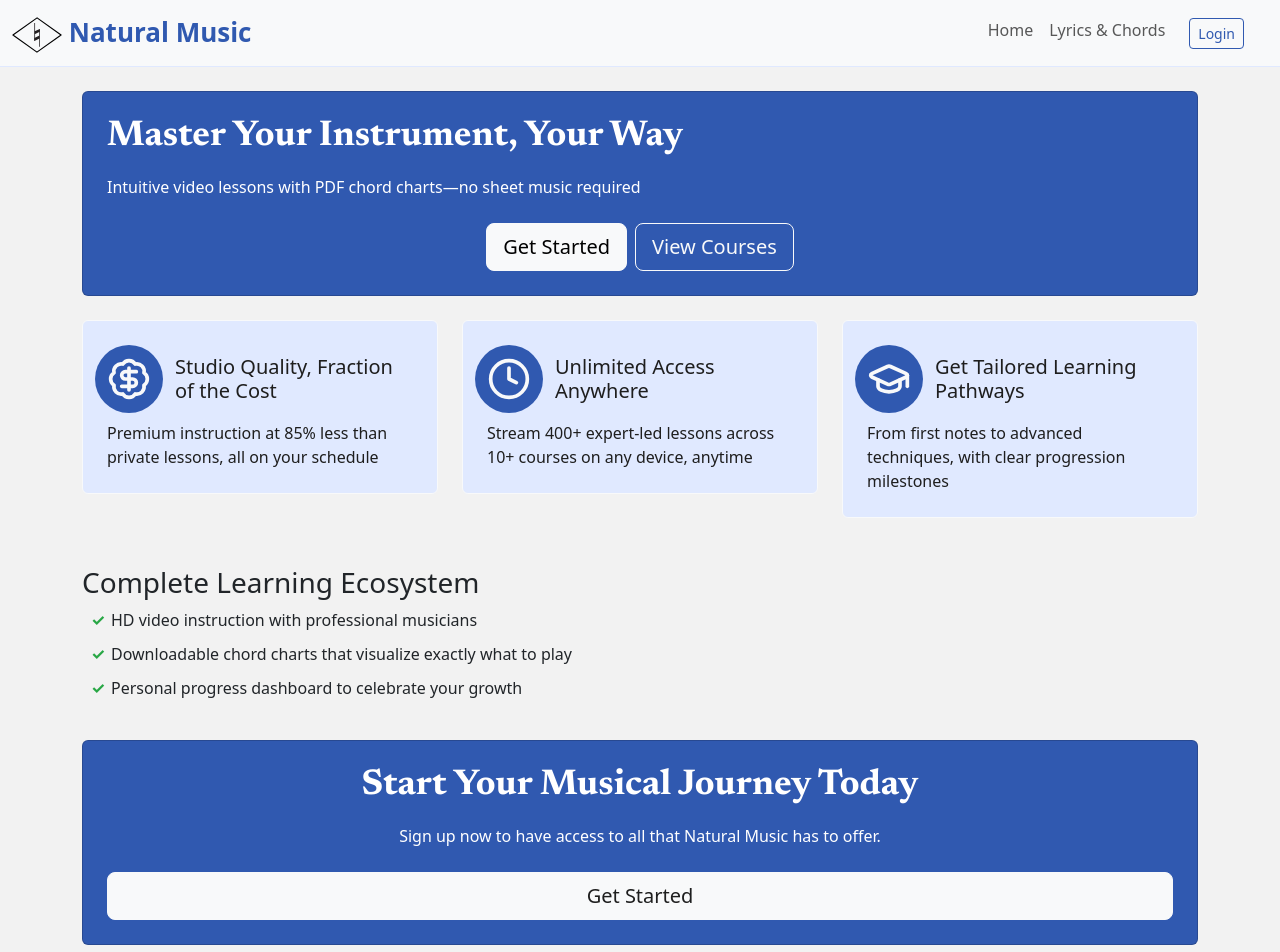
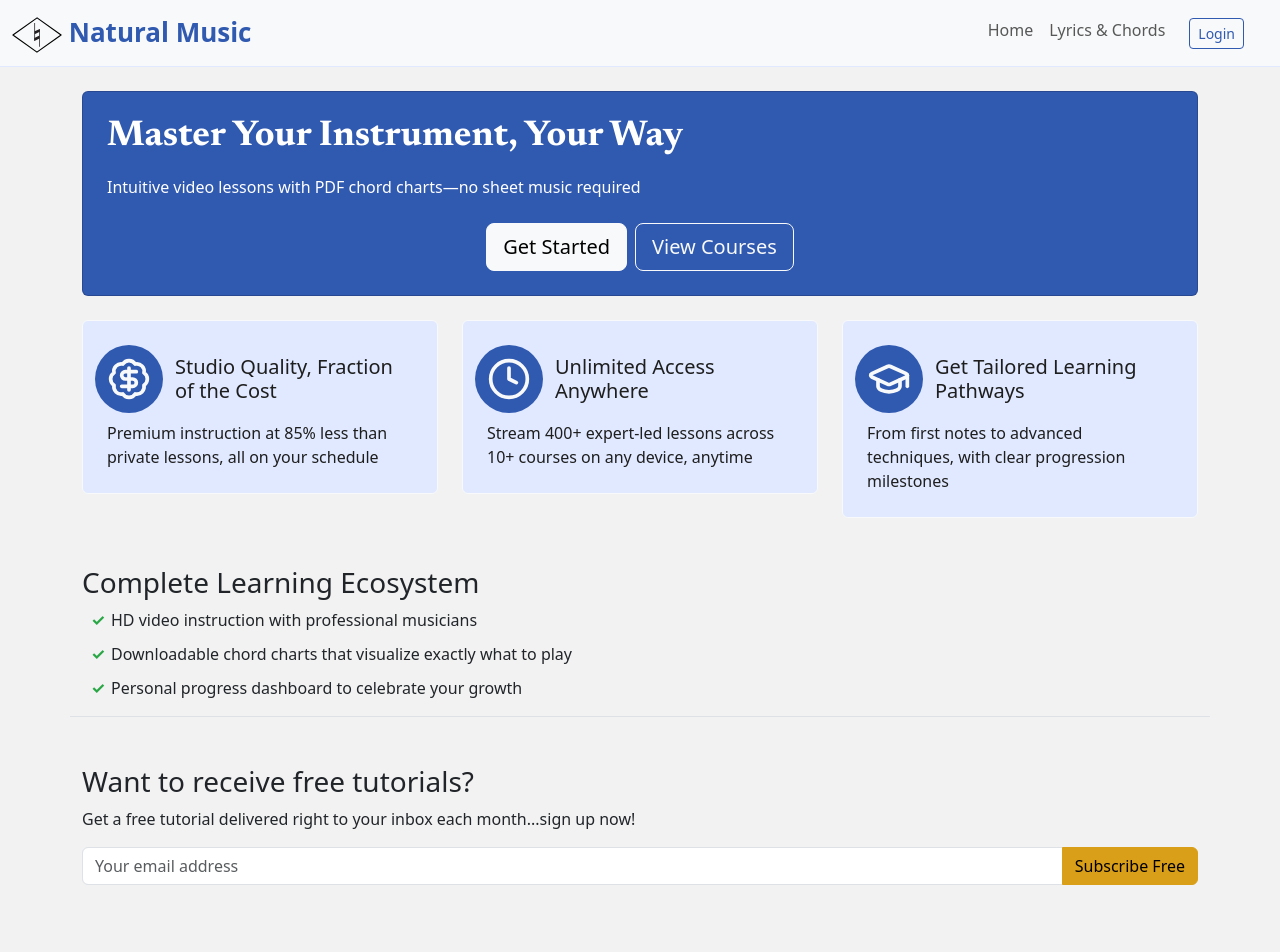
Before and after one commit to danohart/naturalmusicapp, a Next.js app: page / in a window 1280 px wide. Shown: the top 952 px of the page. Built offline with nearby package versions, Linux system fonts and the light colour scheme; no server answers.

Commit message:
Add a mailchimp component

```diff
--- /dev/null
+++ b/src/components/MailchimpSubscribe.js
@@ -0,0 +1,119 @@
+// components/MailchimpSubscribe.js
+import React, { useState } from "react";
+import { Row, Col, Form, Button, InputGroup, Alert } from "react-bootstrap";
+
+/**
+ * Mailchimp subscription form component styled with React Bootstrap
+ * @param {Object} props Component props
+ * @param {string} props.className Additional CSS classes
+ * @param {string} props.placeholder Placeholder text for email input
+ * @param {string} props.buttonText Text for the submit button
+ * @param {string} props.buttonVariant Bootstrap button variant
+ * @param {Object} props.formProps Additional props for Form component
+ * @returns {JSX.Element} Rendered component
+ */
+const MailchimpSubscribe = ({
+  className = "",
+  placeholder = "Your Email",
+  buttonText = "Subscribe",
+  buttonVariant = "primary",
+  formProps = {},
+}) => {
+  const [email, setEmail] = useState("");
+  const [submitting, setSubmitting] = useState(false);
+  const [message, setMessage] = useState(null);
+
+  const handleSubmit = (e) => {
+    // We don't prevent default because we want the form to actually submit to Mailchimp
+    // This will open in a new tab due to the target="_blank" attribute
+
+    if (!email || !email.includes("@")) {
+      e.preventDefault();
+      setMessage({
+        type: "danger",
+        text: "Please enter a valid email address",
+      });
+      return;
+    }
+
+    setSubmitting(true);
+    // The form will handle the actual submission to Mailchimp
+    // We just need to show a success message before the page changes
+    setMessage({ type: "success", text: "Thanks for subscribing!" });
+
+    // Reset after submission (though user will likely be redirected by Mailchimp)
+    setTimeout(() => {
+      setSubmitting(false);
+    }, 2000);
+  };
+
+  return (
+    <Row className={className + " bt-3"}>
+      <Col xs={12}>
+        <h3>Want to receive free tutorials?</h3>
+        <p>
+          Get a free tutorial delivered right to your inbox each month...sign up
+          now!
+        </p>
+      </Col>
+      <Col xs={12}>
+        {message && (
+          <Alert
+            variant={message.type}
+            onClose={() => setMessage(null)}
+            dismissible
+          >
+            {message.text}
+          </Alert>
+        )}
+
+        <Form
+          id='mc-embedded-subscribe-form'
+          className='validate'
+          action='//naturalmusicstore.us12.list-manage.com/subscribe/post?u=3555d06362fd1009fbd0784ad&amp;id=ff59552330'
+          method='post'
+          name='mc-embedded-subscribe-form'
+          target='_blank'
+          noValidate
+          onSubmit={handleSubmit}
+          {...formProps}
+        >
+          <InputGroup className='mb-3'>
+            <Form.Control
+              type='email'
+              name='EMAIL'
+              id='mce-EMAIL'
+              className='required email'
+              placeholder={placeholder}
+              value={email}
+              onChange={(e) => setEmail(e.target.value)}
+              required
+              aria-label='Email address'
+            />
+            <Button
+              variant={buttonVariant}
+              type='submit'
+              name='subscribe'
+              id='mc-embedded-subscribe'
+              disabled={submitting}
+            >
+              {submitting ? "Subscribing..." : buttonText}
+            </Button>
+          </InputGroup>
+          <div
+            style={{ position: "absolute", left: "-5000px" }}
+            aria-hidden='true'
+          >
+            <input
+              type='text'
+              name='b_3555d06362fd1009fbd0784ad_ff59552330'
+              tabIndex='-1'
+            />
+          </div>
+        </Form>
+      </Col>
+    </Row>
+  );
+};
+
+export default MailchimpSubscribe;
--- a/src/pages/index.js
+++ b/src/pages/index.js
@@ -3,6 +3,7 @@ import { Row, Col, Button, Card } from "react-bootstrap";
 import { BadgeDollarSign, Clock, GraduationCap } from "lucide-react";
 import Head from "next/head";
 import SubscriptionAd from "@/components/SubscriptionAd";
+import MailchimpSubscribe from "@/components/MailchimpSubscribe";
 
 export default function Home() {
   const values = [
@@ -94,6 +95,13 @@ export default function Home() {
           <li>Personal progress dashboard to celebrate your growth</li>
         </ul>
 
+        <MailchimpSubscribe
+          className='border-top py-5'
+          buttonVariant='secondary'
+          buttonText='Subscribe Free'
+          placeholder='Your email address'
+        />
+
         <SubscriptionAd hasLogin />
       </Col>
     </Row>
```
